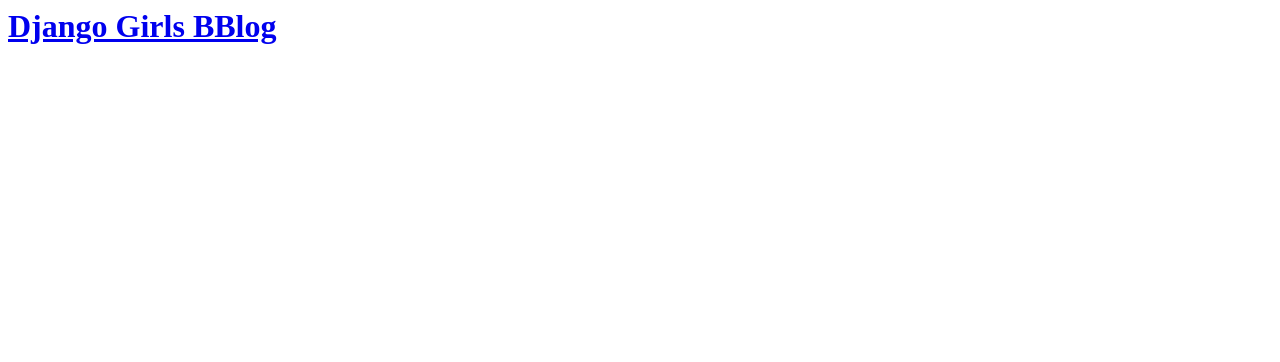
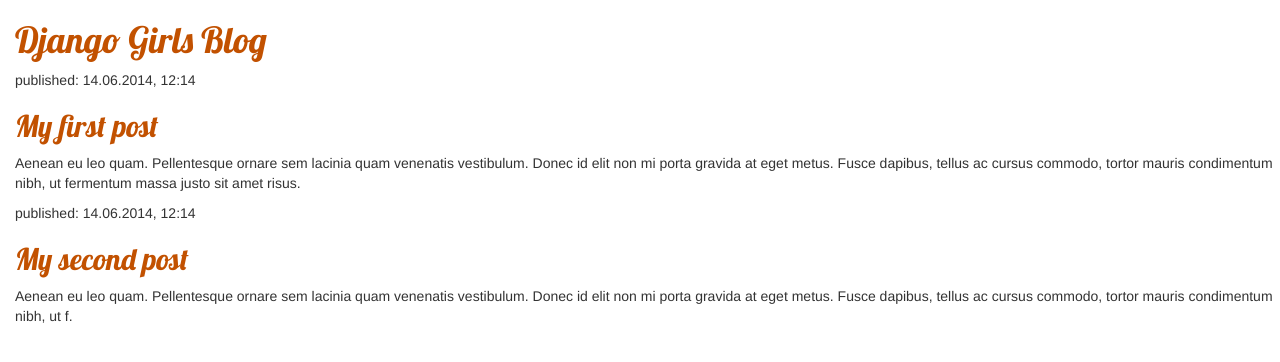
Before and after one commit to mohith10/Blog_App-Django, a Django app: page / in a window 1280 px wide. Shown: the top 362 px of the page. Run offline with Django 3.2, Linux system fonts and the light colour scheme; some libraries are stand-ins or nearby versions.

Commit message:
Final touches

```diff
--- /dev/null
+++ b/blog/static/css/blog.css
@@ -0,0 +1,53 @@
+h1 a, h2 a {
+    color: #C25100;
+    font-family: 'Lobster';
+}
+body {
+    padding-left: 15px;
+}
+.page-header {
+    background-color: #C25100;
+    margin-top: 0;
+    padding: 20px 20px 20px 40px;
+}
+
+.page-header h1, .page-header h1 a, .page-header h1 a:visited, .page-header h1 a:active {
+    color: #ffffff;
+    font-size: 36pt;
+    text-decoration: none;
+}
+
+.content {
+    margin-left: 40px;
+}
+
+h1, h2, h3, h4 {
+    font-family: 'Lobster', cursive;
+}
+
+.date {
+    color: #828282;
+}
+
+.save {
+    float: right;
+}
+
+.post-form textarea, .post-form input {
+    width: 100%;
+}
+
+.top-menu, .top-menu:hover, .top-menu:visited {
+    color: #ffffff;
+    float: right;
+    font-size: 26pt;
+    margin-right: 20px;
+}
+
+.post {
+    margin-bottom: 70px;
+}
+
+.post h2 a, .post h2 a:visited {
+    color: #000000;
+}
--- a/blog/templates/blog/post_list.html
+++ b/blog/templates/blog/post_list.html
@@ -1,11 +1,31 @@
-<div>
-    <h1><a href="/">Django Girls BBlog</a></h1>
-</div>
+{% load static %}
+<html>
+    <head>
+	<link rel="stylesheet" href="//maxcdn.bootstrapcdn.com/bootstrap/3.2.0/css/bootstrap.min.css">
+<link rel="stylesheet" href="//maxcdn.bootstrapcdn.com/bootstrap/3.2.0/css/bootstrap-theme.min.css">
 
-{% for post in posts %}
-    <div>
-        <p>published: {{ post.published_date }}</p>
-        <h2><a href="">{{ post.title }}</a></h2>
-        <p>{{ post.text|linebreaksbr }}</p>
-    </div>
-{% endfor %}
+
+	<link rel="stylesheet" href="css/blog.css">
+	<link href="//fonts.googleapis.com/css?family=Lobster&subset=latin,latin-ext" rel="stylesheet" type="text/css">
+
+
+        <title>Django Girls blog</title>
+    </head>
+    <body>
+        <div>
+            <h1><a href="/">Django Girls Blog</a></h1>
+        </div>
+
+        <div>
+            <p>published: 14.06.2014, 12:14</p>
+            <h2><a href="">My first post</a></h2>
+            <p>Aenean eu leo quam. Pellentesque ornare sem lacinia quam venenatis vestibulum. Donec id elit non mi porta gravida at eget metus. Fusce dapibus, tellus ac cursus commodo, tortor mauris condimentum nibh, ut fermentum massa justo sit amet risus.</p>
+        </div>
+
+        <div>
+            <p>published: 14.06.2014, 12:14</p>
+            <h2><a href="">My second post</a></h2>
+            <p>Aenean eu leo quam. Pellentesque ornare sem lacinia quam venenatis vestibulum. Donec id elit non mi porta gravida at eget metus. Fusce dapibus, tellus ac cursus commodo, tortor mauris condimentum nibh, ut f.</p>
+        </div>
+    </body>
+</html>
```
